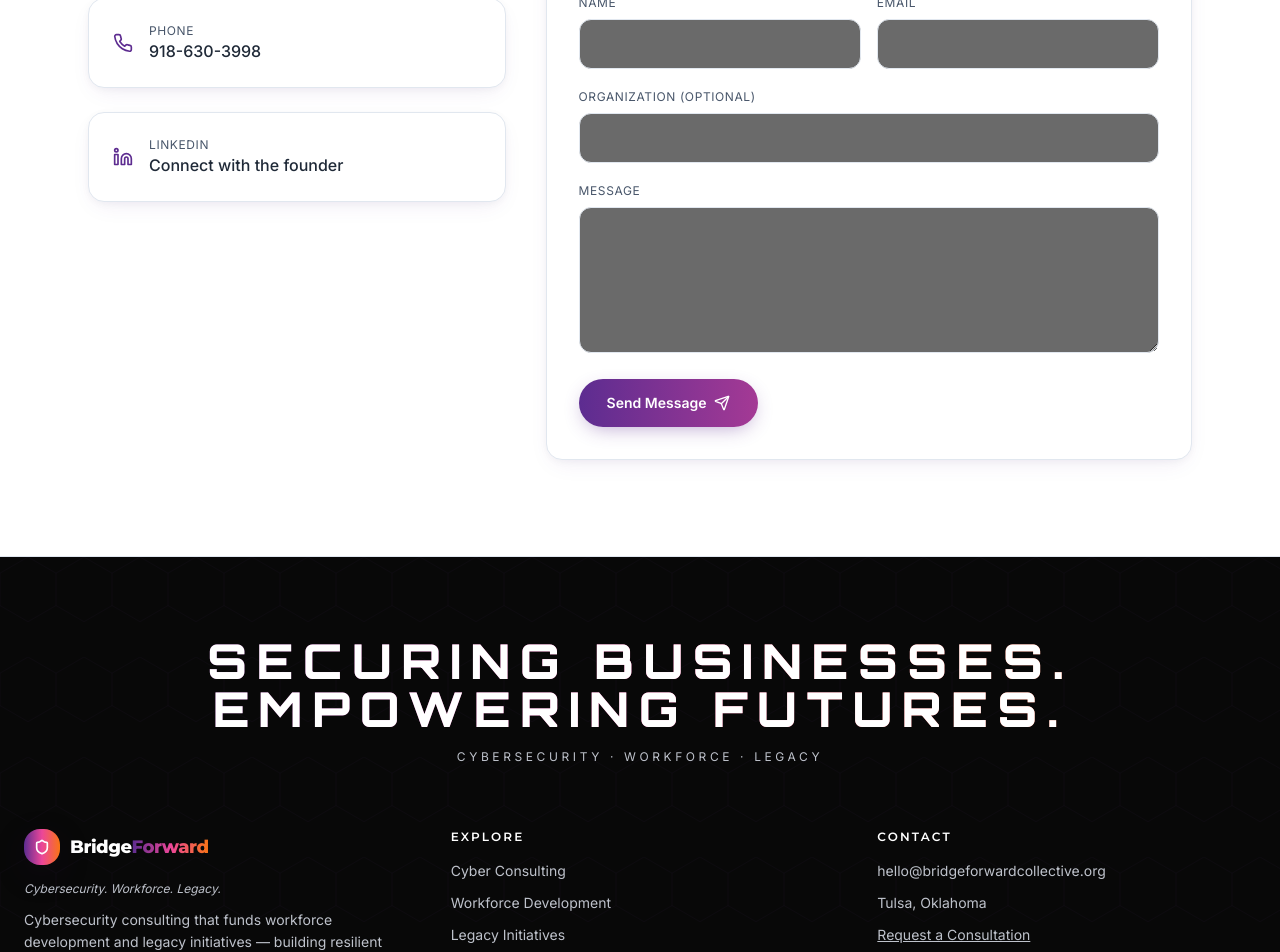
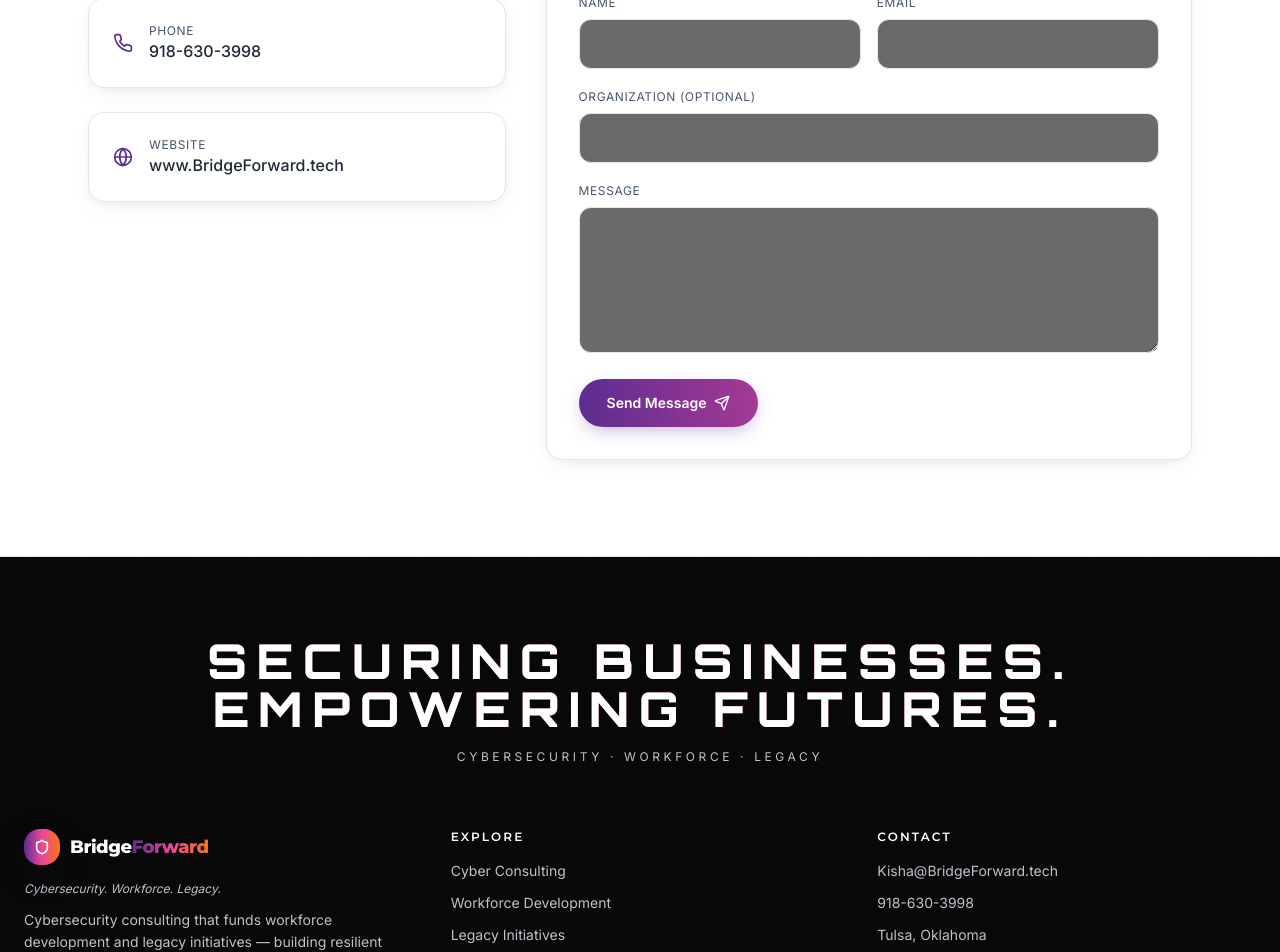
Before and after one commit to KJBuilds/BridgeForward-web, a React (Vite) app: page /contact in a window 1280 px wide. Shown: the part 720-1672 px from the top of the page. Built offline with nearby package versions, Linux system fonts and the light colour scheme; the HTML template or start-up script is replaced by a standard one.

Commit message:
Updated contact details in footer and contact page from business card details

```diff
--- a/src/components/Layout.tsx
+++ b/src/components/Layout.tsx
@@ -140,7 +140,8 @@ export default function Layout({ children }: { children: React.ReactNode }) {
             <div>
               <h4 className="text-xs font-semibold uppercase tracking-[0.18em] text-white mb-4">Contact</h4>
               <ul className="space-y-3 text-sm text-silver">
-                <li>hello@bridgeforwardcollective.org</li>
+                <li>Kisha@BridgeForward.tech</li>
+                <li>918-630-3998</li>
                 <li>Tulsa, Oklahoma</li>
                 <li>
                   <Link to="/contact" className="text-silver hover:text-white transition-colors underline">
--- a/src/pages/Contact.tsx
+++ b/src/pages/Contact.tsx
@@ -1,5 +1,5 @@
 import { useState, useEffect } from "react";
-import { Mail, Phone, Linkedin, Send } from "lucide-react";
+import { Mail, Phone, Globe, Send } from "lucide-react";
 import { toast } from "@/hooks/use-toast";
 
 const inquiryTypes = [
@@ -59,11 +59,11 @@ export default function Contact() {
                 <p className="text-white font-medium">918-630-3998</p>
               </div>
             </a>
-            <a href="https://www.linkedin.com" target="_blank" rel="noreferrer" className="glass-card rounded-2xl p-6 flex items-center gap-4 hover:border-bf-blue/50">
-              <Linkedin className="w-5 h-5 text-bf-blue" />
+            <a href="https://www.BridgeForward.tech" target="_blank" rel="noreferrer" className="glass-card rounded-2xl p-6 flex items-center gap-4 hover:border-bf-blue/50">
+              <Globe className="w-5 h-5 text-bf-blue" />
               <div>
-                <p className="text-xs uppercase tracking-wider text-silver">LinkedIn</p>
-                <p className="text-white font-medium">Connect with the founder</p>
+                <p className="text-xs uppercase tracking-wider text-silver">Website</p>
+                <p className="text-white font-medium">www.BridgeForward.tech</p>
               </div>
             </a>
           </div>
```
